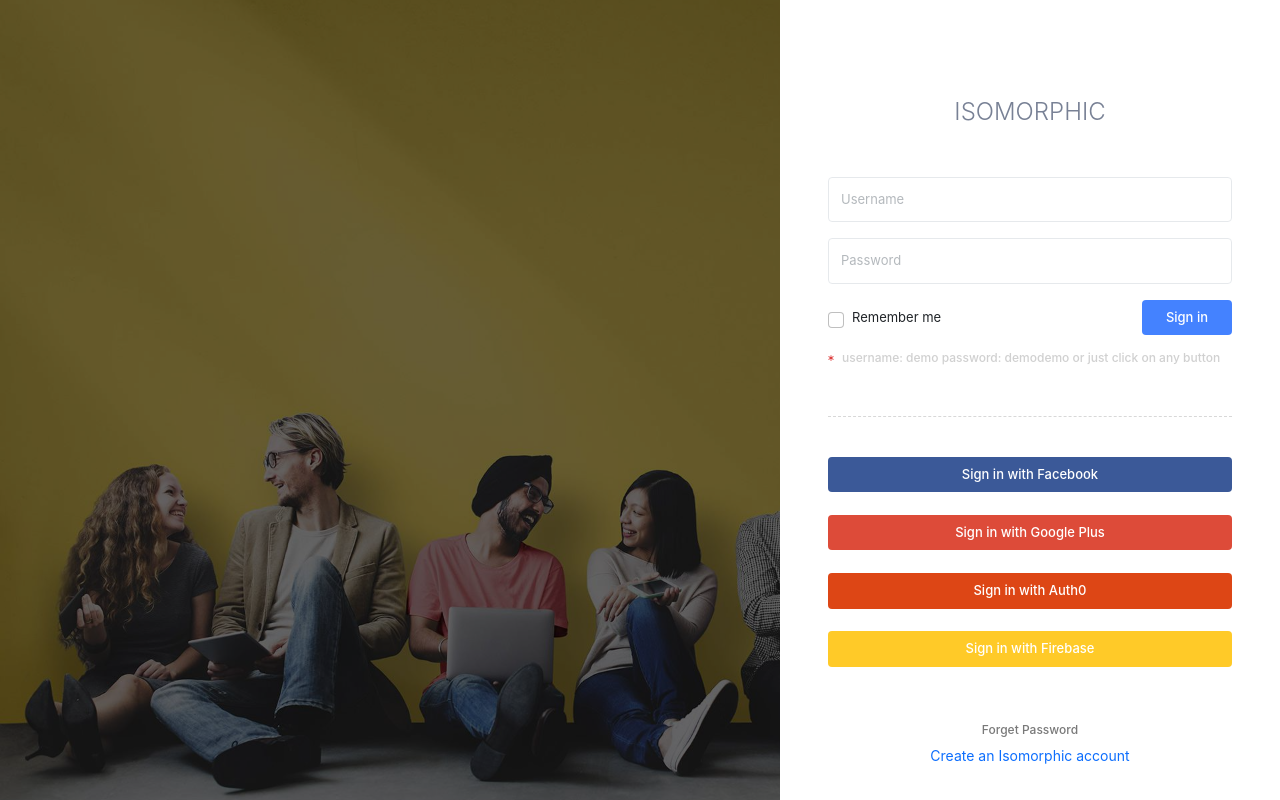
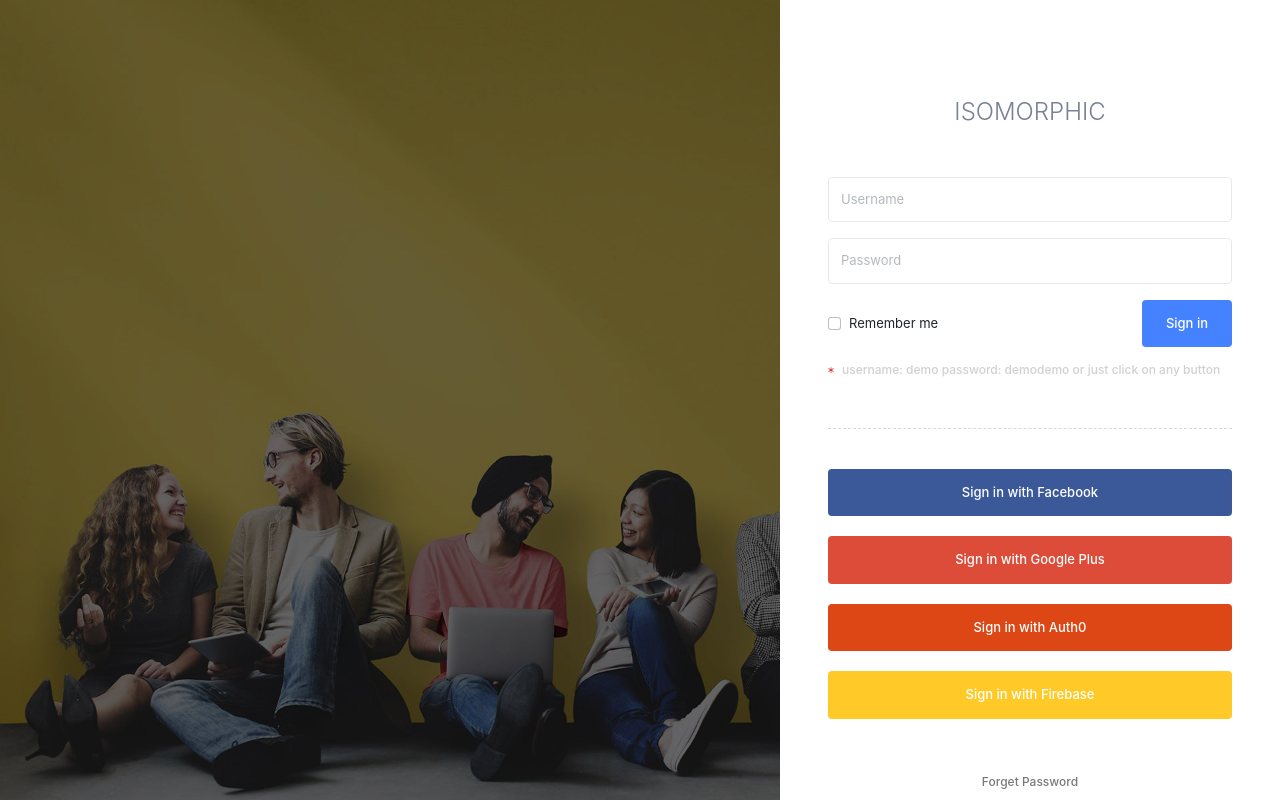
Before and after one commit to Xtarachiever/Hiteccity, a React (Create React App) app: page / in a window 1280 px wide. Built offline with nearby package versions, Linux system fonts and the light colour scheme.

Commit message:
minor changes to button

```diff
--- a/src/components/App.css
+++ b/src/components/App.css
@@ -1,6 +1,7 @@
 .btn,.btn:hover{
     color: white;
     border:none;
+    padding:14px;
 }
 .btn-primary,.btn-primary:hover{
     background-color: #4482ff;
@@ -10,6 +11,7 @@
 }
 .btn-blue{
     background-color:rgb(59, 89, 152);
+    padding:14px auto;
 }
 .btn-danger,.btn-danger:hover{
     background-color: rgb(221, 75, 57);
--- a/src/components/Content.jsx
+++ b/src/components/Content.jsx
@@ -19,14 +19,14 @@ function Content() {
         </div>
         <div className="d-flex mt-3 w-100 align-items-center justify-content-between">
           <div className='d-flex'>
+            <label htmlFor="check" style={{fontSize:"13px"}}>
             <input
               type="checkbox"
               id="check"
               name="check"
               className="form-check-input"
             />
-            <label htmlFor="check" className="px-2" style={{fontSize:"13px"}}>
-              Remember me
+            <span className='px-2'>Remember me</span>
             </label>
           </div>
           <Button btn="btn-primary" name="Sign in" />
@@ -42,7 +42,7 @@ function Content() {
         </div>
       </div>
       <div style={{ borderTop: "1px dashed #d8d8d8",width:"100%", paddingTop:"40px" }}>
-        <div style={{display:'flex', flexDirection:"column", height:"210px",justifyContent:"space-between",marginBottom:"40px"}}>
+        <div style={{display:'flex', flexDirection:"column", height:"250px",justifyContent:"space-between",marginBottom:"40px"}}>
           <Button btn="btn-blue" name="Sign in with Facebook"/>
           <Button btn="btn-danger" name="Sign in with Google Plus"/>
           <Button btn="btn-secondary" name="Sign in with Auth0"/>
--- a/src/components/ReuseableComponents/Button/Button.jsx
+++ b/src/components/ReuseableComponents/Button/Button.jsx
@@ -1,9 +1,10 @@
-import React from 'react'
+import React from 'react';
+import '../../App.css'
 
 function Button(props) {
   return (
     <div>
-        <button className={`${props.btn} btn px-4 py-2`} style={{fontSize:"13px", fontWeight:550,width:"100%",backgroundColor:`${props.bg}`,color:`${props.color}`}}>{props.name}</button>
+        <button className={`${props.btn} btn px-4`} style={{fontSize:"13px", fontWeight:550,width:"100%",backgroundColor:`${props.bg}`,color:`${props.color}`}}>{props.name}</button>
     </div>
   )
 }
```
